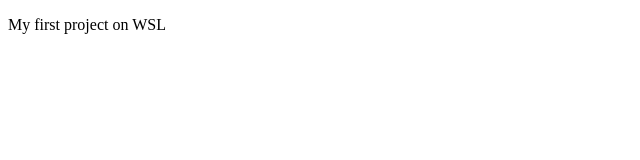
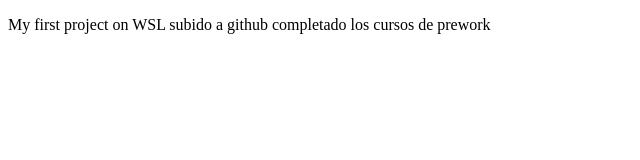
Before and after one commit to dxbritol/projectPreworkPlatzi, a plain HTML site: page index.html in a window 1280 px wide. Shown: the whole page, without its empty margins (0-640 px from the left). Drawn offline with Linux system fonts and the light colour scheme.

Commit message:
cambio github

```diff
--- a/index.html
+++ b/index.html
@@ -7,7 +7,7 @@
     <title>My WEB</title>
 </head>
 <body>
-    <p>My first project on WSL</p>
+    <p>My first project on WSL subido a github completado los cursos de prework</p>
 
 </body>
 </html>
```
